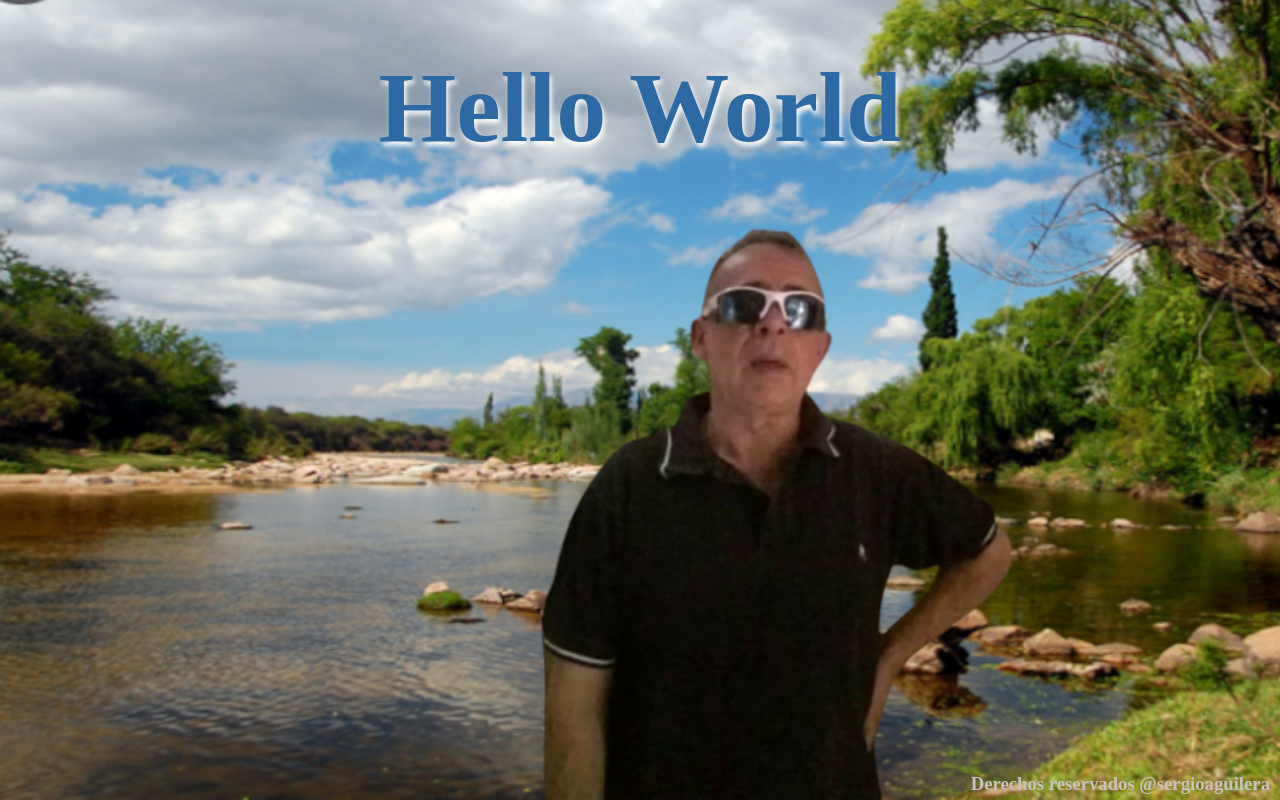
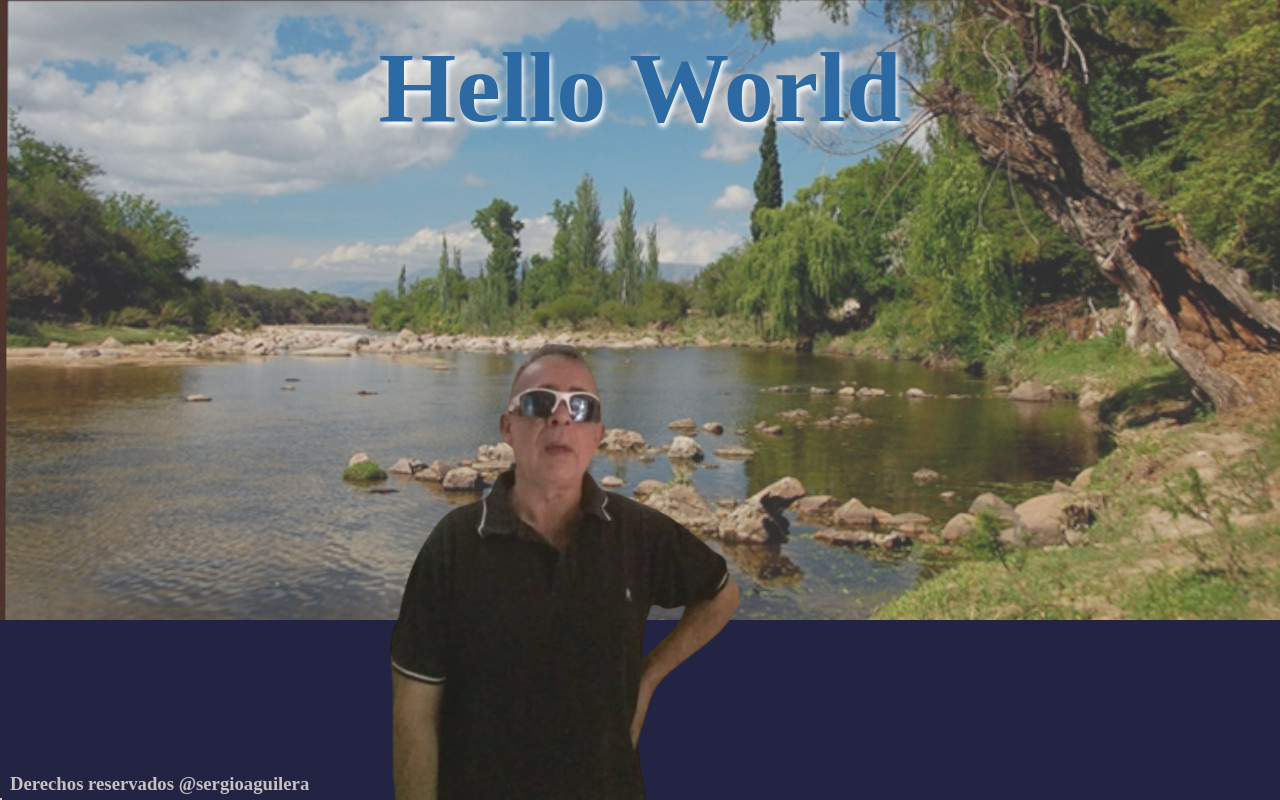
Before and after one commit to aguilerasergio/Sergio, a plain HTML site: page index.html in a window 1280 px wide. Drawn offline with Linux system fonts and the light colour scheme.

Commit message:
arreglos generales

```diff
--- a/estilos.css
+++ b/estilos.css
@@ -4,31 +4,47 @@
   box-sizing: border-box;
 }
 html{
-  height:100%;
+  height:100vh;
 }
+
 body{
-    display: flex;
-    flex-direction: column;
-    min-height: 100%;
-    background-image: url(./imagenes/fondo.PNG);
-    background-size: cover;
-    height: 100vh;
+  height: 100vh;
+  padding-top: 30px;
+  background: rgb(35, 35, 67) url(imagenes/Los\ Horneritos.jpg) no-repeat  fixed;
+}
+section{
+  border: 1px solid rgb(211, 206, 206);
+  position: absolute;
+  bottom: 0px;
+
 }
 footer{
-  margin-top: auto;
+  position: absolute;
+  bottom: 0;
 }
  h1{
   font-size: 100px;
   text-align: center;
-  margin: 50px auto;
   color: rgb(45, 106, 163);
   text-shadow:2px 4px 5px white ;
-
+  transition: transform 2s ease-in-out;
 }
-.titulo{
- height: 300px;
+h1:hover{
+  color: blueviolet;
+  transform: translatex(-20px);
 }
-footer{}
+.imagen{
+  height: 470px;
+  width: 520px;
+  border-radius: 10%;
+ position: absolute;
+ bottom: -1px;
+ left: 280px;
+ transition: transform 1s ease;
+}
+.imagen:hover{
+  transform: translatex(70px);
+}
 h3{
   font: 25px bold 'Times New Roman' ;
   color: rgb(201, 192, 192);
--- a/index.html
+++ b/index.html
@@ -7,12 +7,13 @@
     <link rel="shortcut icon" href="imagenes/icon logo.png" >
     <title>SergioAguilera</title>
     <link rel="stylesheet" href="estilos.css">
-</head>
-<body>
+
+</head >
+  <body>
+    <h1 class="hello"> Hello World </h1>
+
     <section>
-        <div class="titulo">
-           <h1> Hello World </h1>
-        </div>
+      <img class="imagen" src="imagenes/para pagina.png" alt="retrato">
     </section>
     <footer>
         <h3>Derechos reservados @sergioaguilera</h3>
```
Also changed, not shown: imagenes/Los Horneritos.jpg (added), imagenes/Los Horneritos.png (added), imagenes/icon logo.png, imagenes/para pagina.png (added).
